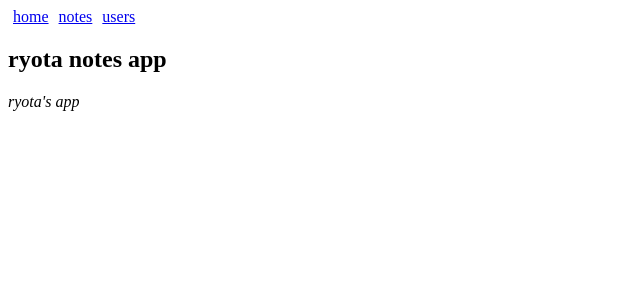
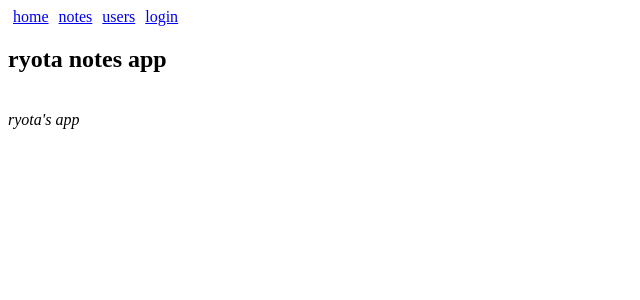
Before and after one commit to RyotaIwahashi/routing-practice, a React (Create React App) app: page / in a window 1280 px wide. Shown: the top 300 px of the page, without its empty margins (0-640 px from the left). Built offline with nearby package versions, Linux system fonts and the light colour scheme.

Commit message:
リダイレクトの実装

```diff
--- a/src/index.js
+++ b/src/index.js
@@ -2,8 +2,8 @@ import { useState } from 'react'
 import ReactDOM from 'react-dom'
 import {
   BrowserRouter as Router,
-  Routes, Route, Link,
-  useParams,
+  Routes, Route, Link, Navigate,
+  useParams, useNavigate, useMatch,
 } from 'react-router-dom'
 
 let initialNotes = [
@@ -30,6 +30,9 @@ const Home = () => {
   )
 }
 
+// ノートIDをパラメータとして渡すリンクを作成
+// このリンクに対応するコンポーネントの定義は、下の方で Route を使って :id で受け取れるようにしている。
+// 受け取ったら、useParams でコンポーネントからパラメータを参照できる。
 const Notes = ({ notes }) => (
   <>
     <h2>Notes</h2>
@@ -46,9 +49,20 @@ const Notes = ({ notes }) => (
 )
 
 // useParams を使用することで、<Route>で定義したURLパラメータを取得することができる
-const Note = ({ notes }) => {
-  const id = Number(useParams().id)
-  const note = notes.find(note => id === note.id)
+// notes から ID を使って探すパターン
+// const Note = ({ notes }) => {
+//   const id = Number(useParams().id)
+//   const note = notes.find(note => id === note.id)
+//   return (
+//     <>
+//       <h2>{note.content}</h2>
+//       <div><strong>{note.important ? 'important' : ''}</strong></div>
+//     </>
+//   )
+// }
+
+// useMatchフックを使って、単一のノートを受け取るパターン
+const Note = ({ note }) => {
   return (
     <>
       <h2>{note.content}</h2>
@@ -62,8 +76,41 @@ const Users = () => (
   <div> <h2>Users</h2> </div>
 )
 
+const Login = (props) => {
+  const navigate = useNavigate()
+
+  const onSubmit = (event) => {
+    event.preventDefault()
+    props.onLogin('ryota')
+    navigate('/')
+  }
+
+  return (
+    <>
+      <h2>login</h2>
+      <form onSubmit={onSubmit}>
+        <div>
+          username: <input />
+        </div>
+        <div>
+          password: <input type='password' />
+        </div>
+        <button type='submit'>login</button>
+      </form>
+    </>
+  )
+}
+
 const App = () => {
   const [notes, setNotes] = useState(initialNotes)
+  const [user, setUser] = useState('')
+
+  // コンポーネントをレンダリングした際に、URL が/notes/:idに一致する場合、
+  // match に、パスのパラメーター化された部分が挿入される。
+  const match = useMatch('/notes/:id')
+  const note = match
+    ? notes.find(note => note.id === Number(match.params.id))
+    : null
 
   const padding = {
     padding: 5
@@ -76,26 +123,40 @@ const App = () => {
   // ブラウザーはサーバーから新しいコンテンツを読み込むことはない。
   // Linkコンポーネントは、例えばテキスト'notes'を表示して、これをクリックするとURLが /notes に変更される。
   // Routeコンポーネントは、ブラウザのアドレスが /notes の場合、Notes コンポーネントをレンダリングすることを定義している。
+
+  // /users にアクセスしたとき、Route は、ログインしていれば Users コンポーネントを表示し、
+  // ログインしていなければ /login にリダイレクトする。
   return (
-    <Router>
+    <>
       <div>
         <Link style={padding} to="/">home</Link>
         <Link style={padding} to="/notes">notes</Link>
         <Link style={padding} to="/users">users</Link>
+        {user
+          ? <em>{user} logged </em>
+          : <Link style={padding} to="/login">login</Link>
+        }
       </div>
 
       <Routes>
-        <Route path="/notes/:id" element={<Note notes={notes} />} />
+        <Route path="/notes/:id" element={<Note note={note} />} />
         <Route path="/notes" element={<Notes notes={notes} />} />
-        <Route path="/users" element={<Users />} />
+        <Route path="/users" element={user ? <Users /> : <Navigate replace to="/login" />} />
+        <Route path="/login" element={<Login onLogin={(user) => setUser(user)} />} />
         <Route path="/" element={<Home />} />
       </Routes>
 
-      <div>
-        <i>ryota's app</i>
-      </div>
-    </Router>
+      <footer>
+        <br />
+        <em>ryota's app</em>
+      </footer>
+    </>
   )
 }
 
-ReactDOM.createRoot(document.getElementById('root')).render(<App />)
+// useMatchフックはルーティング部分を定義するコンポーネントで使用できないのでRouterはこっちに定義
+ReactDOM.createRoot(document.getElementById('root')).render(
+  <Router>
+    <App />
+  </Router>
+)
```
